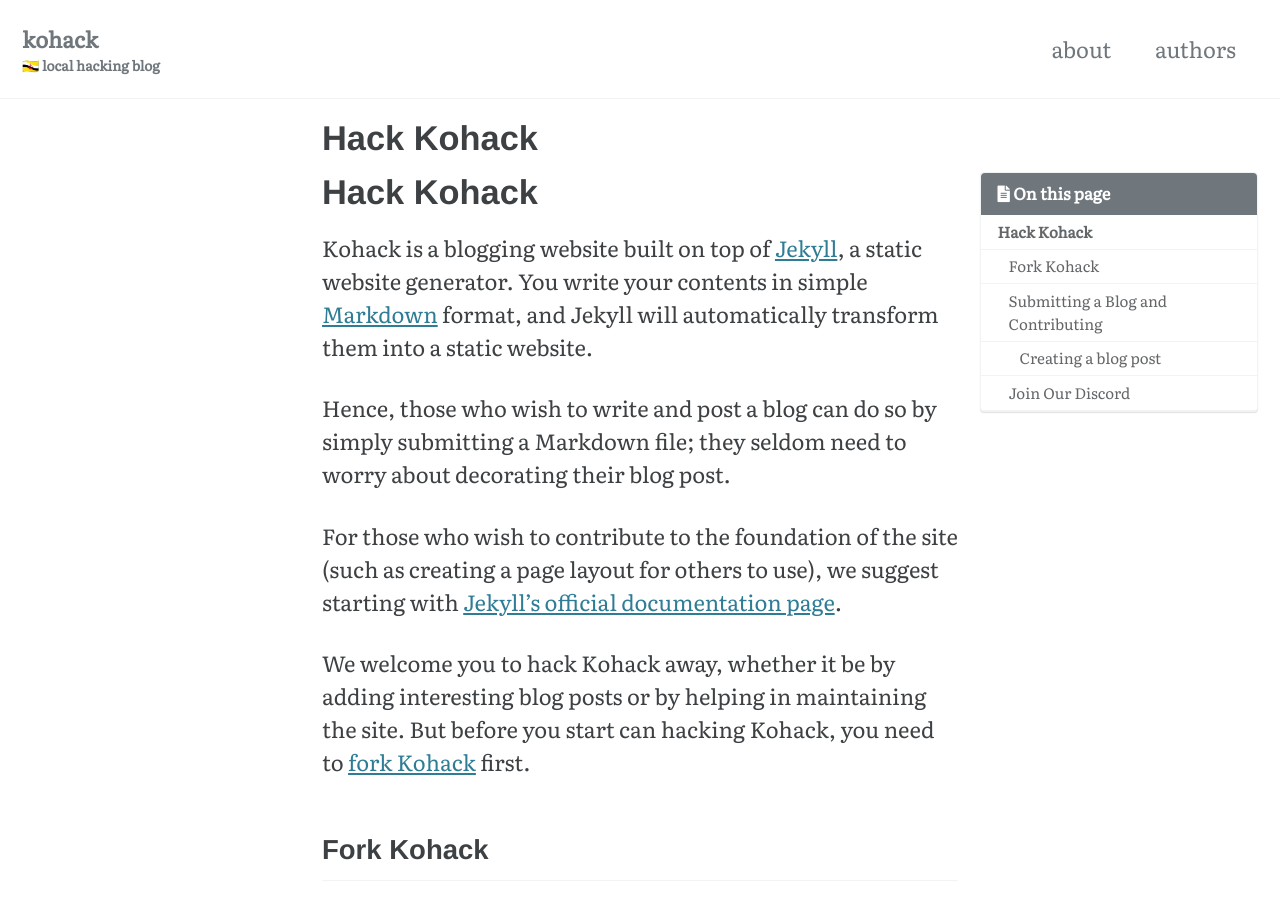
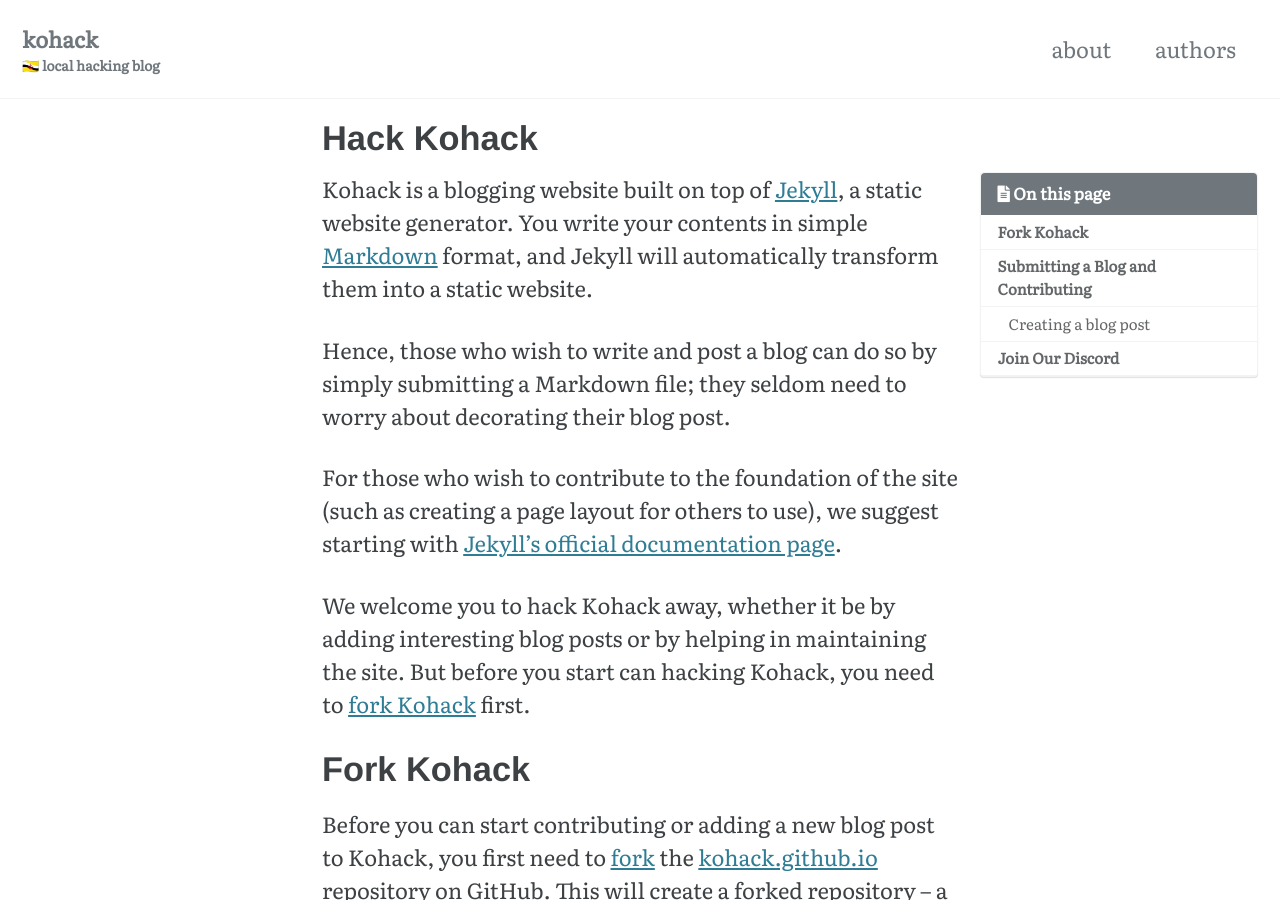
Before and after one commit to kohack/kohack.github.io, a Jekyll site: the page built from pages/docs.md, in a window 1280 px wide and 900 px high. Built offline with Jekyll 4.4.1, drawn with Linux system fonts in a browser that asks for light colours; cached includes are drawn as plain includes; our own code applies the rules of GitHub Pages for plain Markdown files.

```diff
--- a/pages/docs.md
+++ b/pages/docs.md
@@ -1,10 +1,9 @@
 ---
 layout: single
+title: Hack Kohack
 permalink: /docs/
 toc: true
 ---
-
-# Hack Kohack
 
 Kohack is a blogging website built on top of [Jekyll](https://jekyllrb.com/), a
 static website generator. You write your contents in simple
@@ -22,7 +21,7 @@ We welcome you to hack Kohack away, whether it be by adding interesting blog
 posts or by helping in maintaining the site. But before you start can hacking
 Kohack, you need to [fork Kohack](#fork-kohack) first.
 
-## Fork Kohack
+# Fork Kohack
 
 Before you can start contributing or adding a new blog post to Kohack, you first
 need to [fork](https://docs.github.com/en/get-started/quickstart/fork-a-repo)
@@ -53,7 +52,7 @@ ensure that Kohack is running as expected.
 Congratulations! You've run Kohack locally and can now do whatever you want
 with it. We suggest you start by [adding a blog post](#2-write-your-blog-post).
 
-## Submitting a Blog and Contributing
+# Submitting a Blog and Contributing
 
 Whether you want to add a blog or contribute to Kohack, the workflow is similar to most ways people contribute to open-contribution projects on GitHub:
 1. [Fork](#fork-kohack) the [Kohack](https://github.com/kohack/kohack.github.io)
@@ -61,7 +60,7 @@ Whether you want to add a blog or contribute to Kohack, the workflow is similar
 2. Make your changes to Kohack (e.g., add new blog post)
 3. [Create a Pull Request](#2-create-a-pull-request) to Kohack
 
-### Creating a blog post
+## Creating a blog post
 
 Adding a blog post with Jekyll is simple since a post is simply a plaintext file
 written in Markdown. As a hacker, _rejoice_, as this means you're able to do all
@@ -81,7 +80,7 @@ Here is the list of steps you need to do to create a blog post:
 Once you're ready to share your blog, [create a Pull Request on our Kohack
 repository](https://docs.github.com/en/pull-requests/collaborating-with-pull-requests/proposing-changes-to-your-work-with-pull-requests/about-pull-requests).
 
-## Join Our Discord
+# Join Our Discord
 
 If you need help, or just want to chat, don't hesitate the find us at our
 discord server:
```
